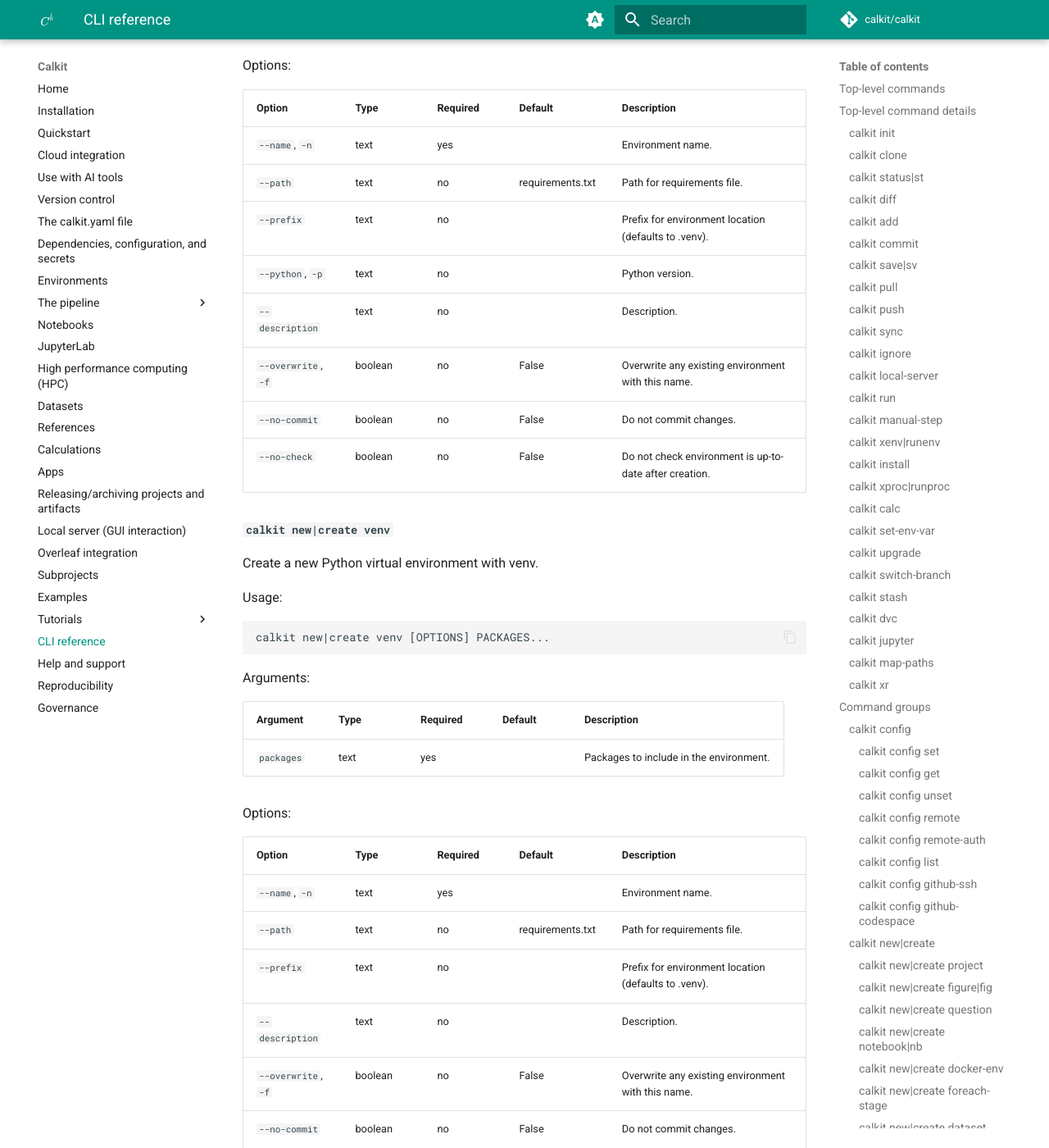
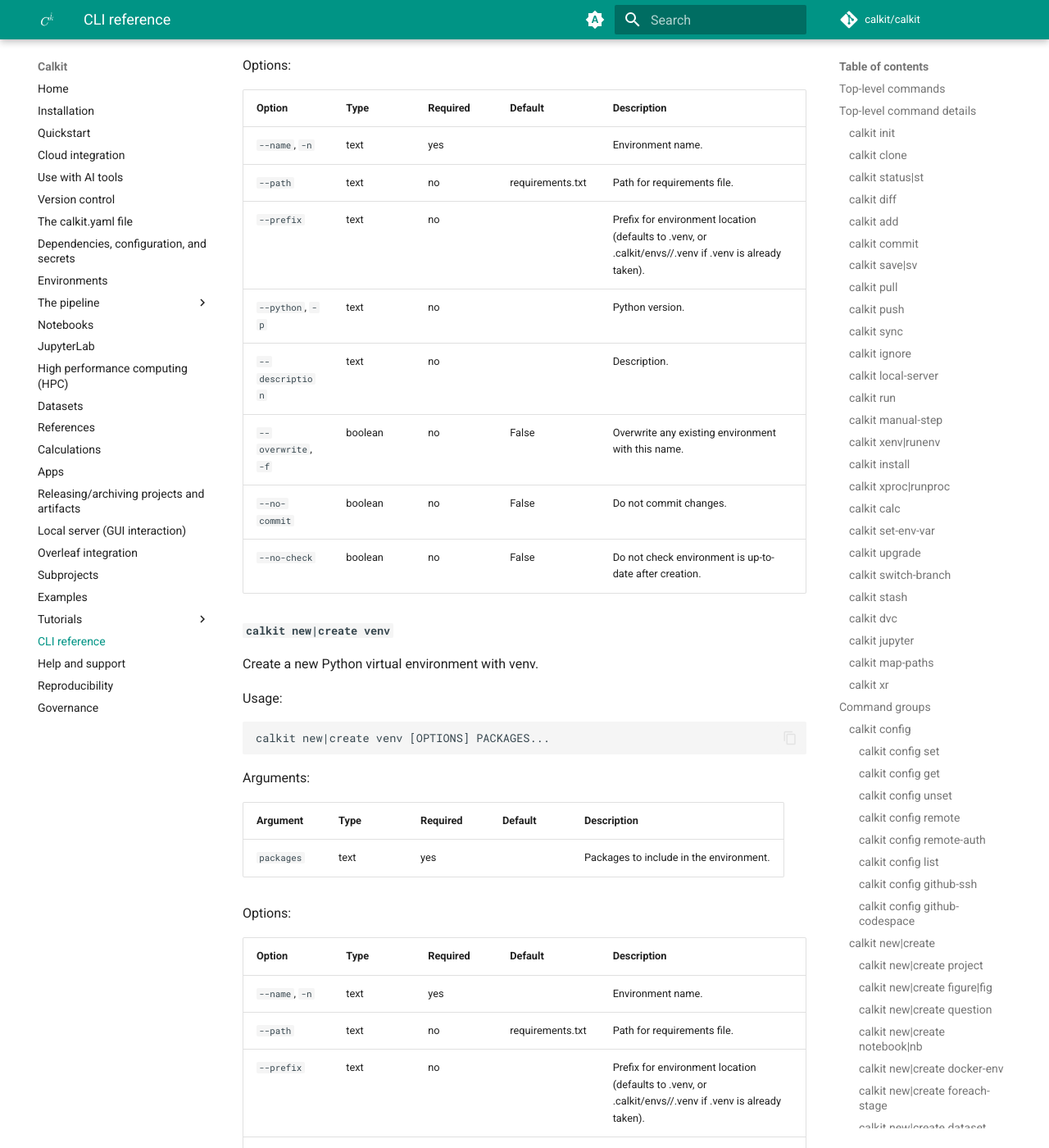
Before and after one commit to calkit/calkit, an MkDocs documentation site: the page built from docs/cli-reference.md, in a window 1280 px wide and 1400 px high, scrolled down 34380 px. Shown: the whole window at 82% size. Built offline with MkDocs 1.6.1 and Material for MkDocs 9.7.7, drawn with Linux system fonts in a browser that asks for light colours; comment, search, counter and statistics services are not loaded.

Commit message:
Clarify default venv prefix determination

```diff
--- a/docs/cli-reference.md
+++ b/docs/cli-reference.md
@@ -1213,16 +1213,16 @@
 
 Options:
 
-| Option              | Type    | Required | Default          | Description                                            |
-| ------------------- | ------- | -------- | ---------------- | ------------------------------------------------------ |
-| `--name`, `-n`      | text    | yes      |                  | Environment name.                                      |
-| `--path`            | text    | no       | requirements.txt | Path for requirements file.                            |
-| `--prefix`          | text    | no       |                  | Prefix for environment location (defaults to .venv).   |
-| `--python`, `-p`    | text    | no       |                  | Python version.                                        |
-| `--description`     | text    | no       |                  | Description.                                           |
-| `--overwrite`, `-f` | boolean | no       | False            | Overwrite any existing environment with this name.     |
-| `--no-commit`       | boolean | no       | False            | Do not commit changes.                                 |
-| `--no-check`        | boolean | no       | False            | Do not check environment is up-to-date after creation. |
+| Option              | Type    | Required | Default          | Description                                                                                                  |
+| ------------------- | ------- | -------- | ---------------- | ------------------------------------------------------------------------------------------------------------ |
+| `--name`, `-n`      | text    | yes      |                  | Environment name.                                                                                            |
+| `--path`            | text    | no       | requirements.txt | Path for requirements file.                                                                                  |
+| `--prefix`          | text    | no       |                  | Prefix for environment location (defaults to .venv, or .calkit/envs/<name>/.venv if .venv is already taken). |
+| `--python`, `-p`    | text    | no       |                  | Python version.                                                                                              |
+| `--description`     | text    | no       |                  | Description.                                                                                                 |
+| `--overwrite`, `-f` | boolean | no       | False            | Overwrite any existing environment with this name.                                                           |
+| `--no-commit`       | boolean | no       | False            | Do not commit changes.                                                                                       |
+| `--no-check`        | boolean | no       | False            | Do not check environment is up-to-date after creation.                                                       |
 
 <a id="subcommand-new-create-venv"></a>
 
@@ -1244,15 +1244,15 @@
 
 Options:
 
-| Option              | Type    | Required | Default          | Description                                            |
-| ------------------- | ------- | -------- | ---------------- | ------------------------------------------------------ |
-| `--name`, `-n`      | text    | yes      |                  | Environment name.                                      |
-| `--path`            | text    | no       | requirements.txt | Path for requirements file.                            |
-| `--prefix`          | text    | no       |                  | Prefix for environment location (defaults to .venv).   |
-| `--description`     | text    | no       |                  | Description.                                           |
-| `--overwrite`, `-f` | boolean | no       | False            | Overwrite any existing environment with this name.     |
-| `--no-commit`       | boolean | no       | False            | Do not commit changes.                                 |
-| `--no-check`        | boolean | no       | False            | Do not check environment is up-to-date after creation. |
+| Option              | Type    | Required | Default          | Description                                                                                                  |
+| ------------------- | ------- | -------- | ---------------- | ------------------------------------------------------------------------------------------------------------ |
+| `--name`, `-n`      | text    | yes      |                  | Environment name.                                                                                            |
+| `--path`            | text    | no       | requirements.txt | Path for requirements file.                                                                                  |
+| `--prefix`          | text    | no       |                  | Prefix for environment location (defaults to .venv, or .calkit/envs/<name>/.venv if .venv is already taken). |
+| `--description`     | text    | no       |                  | Description.                                                                                                 |
+| `--overwrite`, `-f` | boolean | no       | False            | Overwrite any existing environment with this name.                                                           |
+| `--no-commit`       | boolean | no       | False            | Do not commit changes.                                                                                       |
+| `--no-check`        | boolean | no       | False            | Do not check environment is up-to-date after creation.                                                       |
 
 <a id="subcommand-new-create-pixi-env"></a>
 
```
Also changed, not shown: 1 other file.
